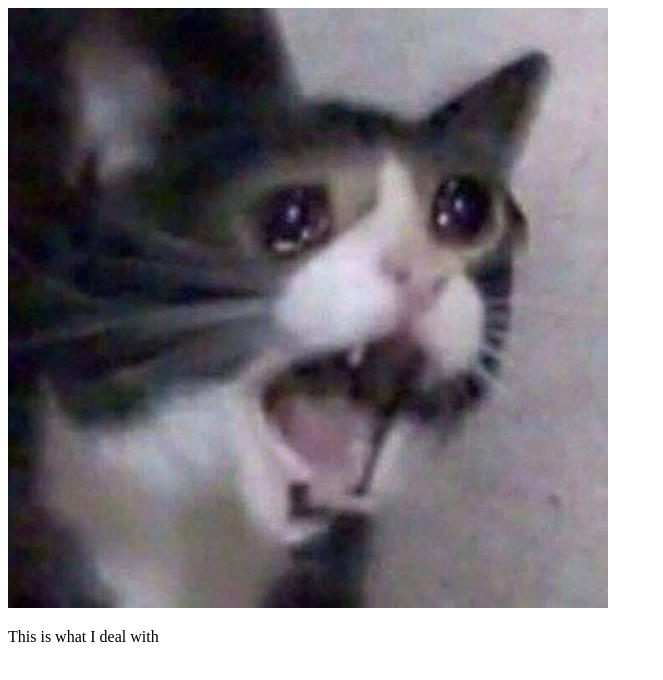
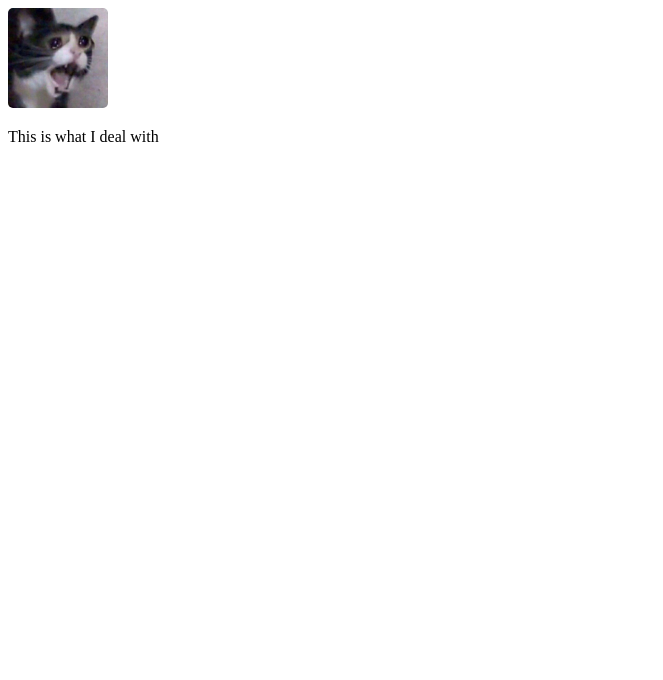
Before and after one commit to AlexanderWMontesinos/AlexanderWMontesinos.github.io, a plain HTML site: page index.html in a window 1280 px wide. Shown: the whole page, without its empty margins (0-663 px from the left). Drawn offline with Linux system fonts and the light colour scheme.

Commit message:
Soft, sexy edges

```diff
--- a/index.html
+++ b/index.html
@@ -2,6 +2,12 @@
 <html>
     <head>
         <title>Tests, etc</title>
+        <style>
+            img {
+                width: 100px;
+                border-radius: 5px;
+            }
+        </style>
     </head>
     <body>
        <img src="images/sad cat.jpg" />
```
